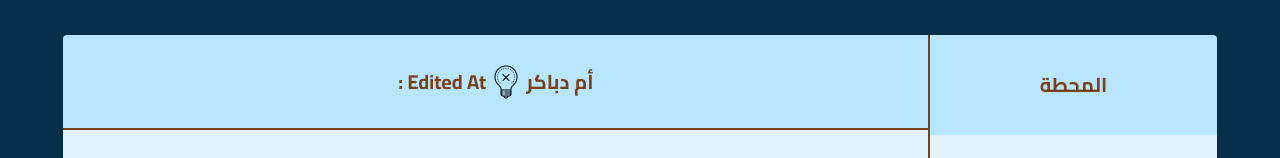
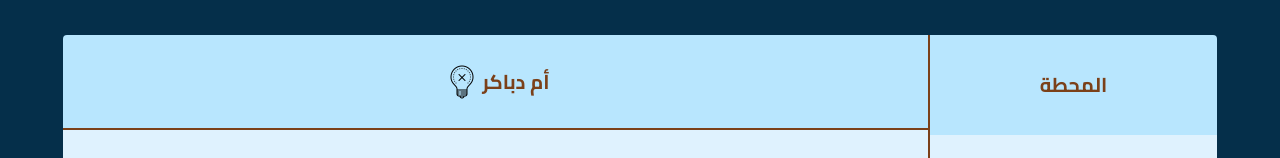
Before and after one commit to ali007-depug/E-status, a React (Vite) app: page /#/ in a window 1280 px wide. Shown: the part 149-307 px from the top of the page. Built offline with nearby package versions, Linux system fonts and the light colour scheme; no server answers; the database is empty.

Commit message:
edit home.jsx

```diff
--- a/src/components/DashboardData.jsx
+++ b/src/components/DashboardData.jsx
@@ -50,13 +50,13 @@ export default function Edata() {
             UmRawaba: false,
             ElRahad: false,
             Elobied: false,
-            EditTime: Date.now()
+            // EditTime: Date.now()
           });
           console.log("dood");
         }else{
         await updateDoc(statusRef, {
           [name]: newValue,
-          EditTime:Date.now()
+          // EditTime:Date.now()
         });
       }
       } catch (error) {
--- a/src/components/Edata.jsx
+++ b/src/components/Edata.jsx
@@ -42,7 +42,7 @@ export default function Edata() {
             alt="lamp on & off"
             className="size-10"
           />
-          <p>Edited At : {status?.EditTime}</p>
+          {/* <p>Edited At : {status?.EditTime}</p> */}
         </div>
         {/* cites */}
         <div className="bg-sky-100 flex max-lg:col-start-2 lg:row-start-2 flex-col lg:flex-row lg:justify-center items-center lg:grid lg:grid-cols-subgrid lg:col-span-6 lg:border-b-2 max-lg:border-r-2 max-lg:[&_div]:border-b-2  [&_div]:p-4 [&_div]:w-full [&_div]:items-center [&_div]:min-w-[80px] [&_div]:min-h-[80px] [&_div]:flex [&_div]:justify-center ">
```
Also changed, not shown: 8 other files (tests, documents, lock files or other folders).
